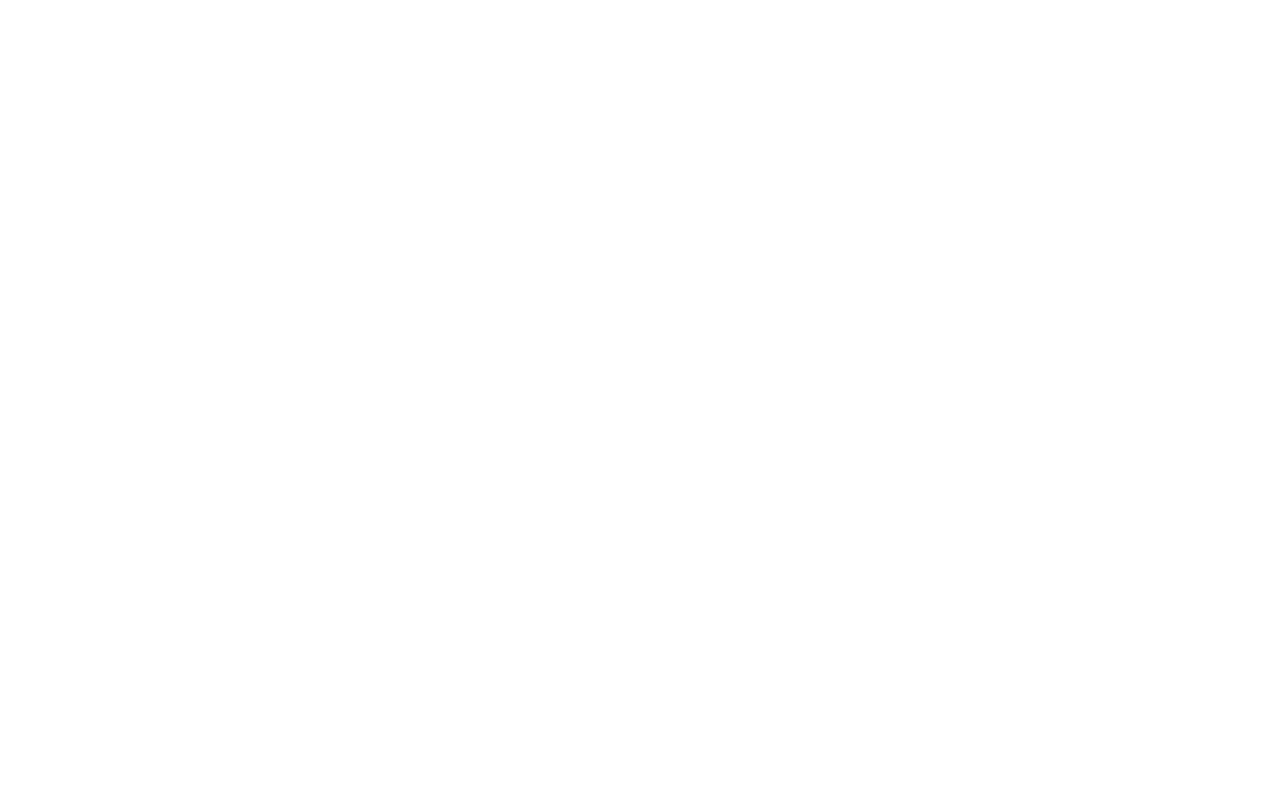
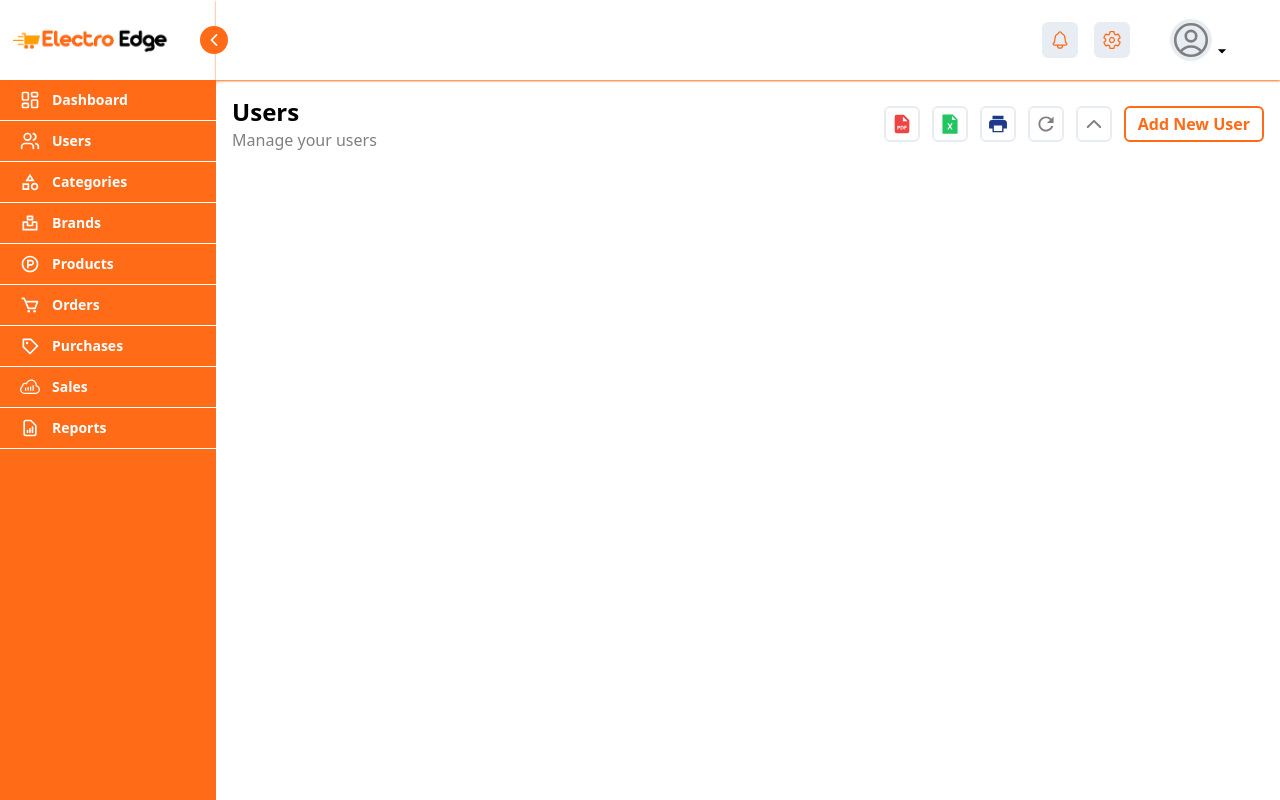
Before and after one commit to Muhammad-Bilal300/ElectroEdge, a React (Create React App) app in the folder client/: page /admin/users in a window 1280 px wide. Before the commit this address had no page. Built offline with nearby package versions, Linux system fonts and the light colour scheme.

Commit message:
code updatedd

```diff
--- /dev/null
+++ b/client/src/Components/BodyHeader/BodyHeader.jsx
@@ -0,0 +1,12 @@
+import React from "react";
+
+const BodyHeader = ({ heading, subHeading }) => {
+  return (
+    <div className="">
+      <h1 className="text-2xl text-black font-bold">{heading}</h1>
+      <h4 className="text-md text-gray">{subHeading}</h4>
+    </div>
+  );
+};
+
+export default BodyHeader;
--- a/client/src/Layout/AdminBody/AdminBody.jsx
+++ b/client/src/Layout/AdminBody/AdminBody.jsx
@@ -42,7 +42,7 @@
         </div>
       </div>
 
-      <div className="p-3">
+      <div className="p-4">
         <Outlet />
       </div>
     </div>
--- a/client/src/Layout/Layout.jsx
+++ b/client/src/Layout/Layout.jsx
@@ -13,15 +13,18 @@
     console.log(location.pathname.split("/"));
     if (location.pathname.split("/")[1] == "admin") {
       setUrl("admin");
+      console.log("true");
+
     } else {
       setUrl("");
+      console.log("false");
     }
   }, [location.pathname]);
 
   return (
-    <div className={`${url == "admin" ? "flex" : ""}`}>
-      {url == "admin" ? <Sidebar /> : <Header />}
-      {url == "admin" ? <AdminBody /> : <Body />}
+    <div className={`${url === "admin" ? "flex" : ""}`}>
+      {url === "admin" ? <Sidebar /> : <Header />}
+      {url === "admin" ? <AdminBody /> : <Body />}
     </div>
   );
 };
--- a/client/src/Layout/Sidebar/Sidebar.jsx
+++ b/client/src/Layout/Sidebar/Sidebar.jsx
@@ -14,20 +14,22 @@
 
 import ElectroEdgeIcon from "../../Assets/ElectroEdge.PNG";
 import { setIsCollapsed } from "../../ReduxToolkit/Reducers/Admin/AdminGlobalStateSlice";
+import { useNavigate } from "react-router-dom";
 
 const Sidebar = () => {
   const dispatch = useDispatch();
+  const navigate = useNavigate();
   const { isCollapsed, width } = useSelector((state) => state.adminGlobalState);
   const options = [
-    { icon: <LuLayoutDashboard />, name: "Dashboard" },
-    { icon: <LuUsers />, name: "Users" },
-    { icon: <MdOutlineCategory />, name: "Categories" },
-    { icon: <TbBrandUnsplash />, name: "Brands" },
-    { icon: <RiProductHuntLine />, name: "Products" },
-    { icon: <BiCart />, name: "Orders" },
-    { icon: <BiPurchaseTag />, name: "Purchases" },
-    { icon: <LiaSellsy />, name: "Sales" },
-    { icon: <HiOutlineDocumentReport />, name: "Reports" },
+    { icon: <LuLayoutDashboard />, name: "Dashboard", link: "dashboard" },
+    { icon: <LuUsers />, name: "Users", link: "users" },
+    { icon: <MdOutlineCategory />, name: "Categories", link: "categories" },
+    { icon: <TbBrandUnsplash />, name: "Brands", link: "brands" },
+    { icon: <RiProductHuntLine />, name: "Products", link: "products" },
+    { icon: <BiCart />, name: "Orders", link: "orders" },
+    { icon: <BiPurchaseTag />, name: "Purchases", link: "purchases" },
+    { icon: <LiaSellsy />, name: "Sales", link: "sales" },
+    { icon: <HiOutlineDocumentReport />, name: "Reports", link: "reports" },
   ];
 
   const [selectedOption, setSelectedOption] = useState("");
@@ -59,7 +61,7 @@
         </div>
         {!isCollapsed && (
           <div
-            className="bg-primary w-7 h-7 flex justify-center items-center text-center rounded-full cursor-pointer relative right-[-30px] z-50"
+            className="bg-primary w-7 h-7 flex justify-center items-center text-center rounded-full cursor-pointer relative right-[-25px] z-50"
             onClick={toggleSidebar}
           >
             <IoIosArrowBack
@@ -82,6 +84,7 @@
               }`}
               onClick={() => {
                 setSelectedOption(option.name);
+                navigate(`/admin/${option.link}`);
               }}
             >
               <span className={`text-xl mr-3 `}>{option.icon}</span>
--- a/client/src/Pages/Admin/Users/Users.jsx
+++ b/client/src/Pages/Admin/Users/Users.jsx
@@ -1,9 +1,41 @@
-import React from 'react'
+import React from "react";
+import Header from "../../../Layout/Header/Header";
+import BodyHeader from "../../../Components/BodyHeader/BodyHeader";
+
+import { BiSolidFilePdf } from "react-icons/bi";
+import { AiFillFileExcel } from "react-icons/ai";
+import { IoMdPrint } from "react-icons/io";
+import { IoIosArrowUp } from "react-icons/io";
+import { IoMdRefresh } from "react-icons/io";
 
 const Users = () => {
   return (
-    <div>Users</div>
-  )
-}
+    <div className="">
+      <div className="flex justify-between items-center">
+        <BodyHeader heading="Users" subHeading="Manage your users" />
+        <div className="flex gap-x-3">
+          <div className="w-[36px] h-[36px] flex justify-center items-center rounded-md border-2 border-lightGray hover:bg-lightGray cursor-pointer">
+            <BiSolidFilePdf className="text-red-500 text-[22px]" />
+          </div>
+          <div className="w-[36px] h-[36px] flex justify-center items-center rounded-md border-2 border-lightGray hover:bg-lightGray cursor-pointer">
+            <AiFillFileExcel className="text-green-500 text-[22px]" />
+          </div>
+          <div className="w-[36px] h-[36px] flex justify-center items-center rounded-md border-2 border-lightGray hover:bg-lightGray cursor-pointer">
+            <IoMdPrint className="text-blue-900 text-[22px]" />
+          </div>
+          <div className="w-[36px] h-[36px] flex justify-center items-center rounded-md border-2 border-lightGray hover:bg-lightGray cursor-pointer">
+            <IoMdRefresh className="text-gray text-[22px]" />
+          </div>
+          <div className="w-[36px] h-[36px] flex justify-center items-center rounded-md border-2 border-lightGray hover:bg-lightGray cursor-pointer">
+            <IoIosArrowUp className="text-gray text-[22px]" />
+          </div>
+          <div className="h-[36px] px-3 flex justify-center items-center rounded-md border-2 border-primary text-primary hover:bg-primary hover:text-white font-semibold cursor-pointer">
+            Add New User
+          </div>
+        </div>
+      </div>
+    </div>
+  );
+};
 
-export default Users
+export default Users;
--- a/client/src/Routes/Routers.jsx
+++ b/client/src/Routes/Routers.jsx
@@ -3,13 +3,14 @@
 import Layout from "../Layout/Layout";
 import Home from "../Pages/User/Home/Home";
 import CategoryProducts from "../Pages/User/CategoryProducts/CategoryProducts";
+import Users from "../Pages/Admin/Users/Users";
 
 const Routers = () => {
   return (
     <Routes>
       <Route path="/" element={<Layout />}>
         <Route path="/" element={<Home />} />
-        {/* <Route path="/home" element={<Home />} /> */}
+
         <Route
           path={`/category/:name/products`}
           element={<CategoryProducts />}
@@ -17,11 +18,7 @@
       </Route>
 
       <Route path="/admin" element={<Layout />}>
-        {/* <Route path="/" element={<Home />} />
-        <Route
-          path={`/category/:name/products`}
-          element={<CategoryProducts />}
-        /> */}
+        <Route path="/admin/users" element={<Users />} />
       </Route>
     </Routes>
   );
```
